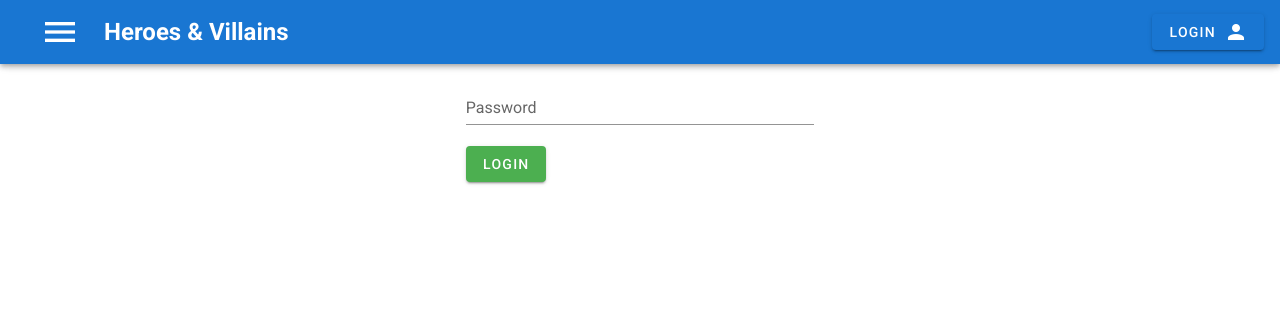
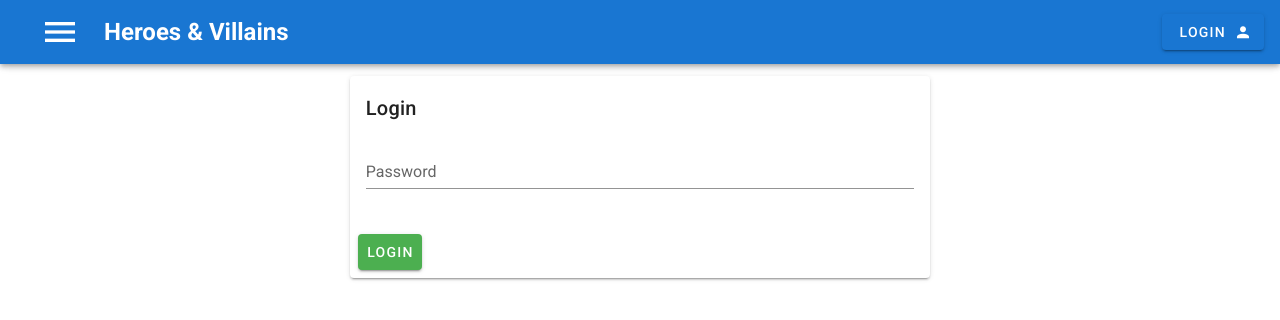
Before and after one commit to Lucas-Da-Silveira/MetroBoomin, a Vue app in the folder heroesandvilains/: page /login in a window 1280 px wide. Shown: the top 320 px of the page. Built offline with nearby package versions, Linux system fonts and the light colour scheme.

Commit message:
Edit NavBar et LoginView

```diff
--- a/heroesandvilains/src/components/NavBar.vue
+++ b/heroesandvilains/src/components/NavBar.vue
@@ -1,4 +1,6 @@
 <script>
+
+import {mapMutations, mapState} from "vuex";
 
 export default {
   name: 'NavBar',
@@ -9,6 +11,15 @@ export default {
       { name: 'Heroes', path: '/heroes'},
     ]
   }),
+  computed: {
+    ...mapState(['orgPassword']),
+  },
+  methods: {
+    ...mapMutations(['setOrgPassword']),
+    logout() {
+      this.setOrgPassword('');
+    },
+  }
 };
 </script>
 
@@ -52,13 +63,28 @@ export default {
 
     <v-spacer></v-spacer>
 
-    <router-link to="/login">
+    <router-link v-if="orgPassword === ''" to="/login">
       <v-btn
           elevation="2"
           text
       >
-        <span class="mr-2">Login</span>
-        <v-icon color="white">mdi-account</v-icon>
+        Login
+        <v-icon
+            right
+            dark
+        >mdi-account</v-icon>
+      </v-btn>
+    </router-link>
+    <router-link v-else to="">
+      <v-btn
+          elevation="2"
+          text
+          @click="logout">
+        Logout
+        <v-icon
+            right
+            dark
+        >mdi-logout</v-icon>
       </v-btn>
     </router-link>
   </v-app-bar>
--- a/heroesandvilains/src/views/LoginView.vue
+++ b/heroesandvilains/src/views/LoginView.vue
@@ -26,11 +26,13 @@ export default {
 
 <template>
   <v-container>
+    <v-card style="width: 50%; margin: 0 auto;">
+      <v-card-title>Login</v-card-title>
+      <v-card-text>
         <v-form
             ref="form"
             v-model="valid"
             lazy-validation
-        style="width: 30%; margin: auto;"
         >
           <v-text-field
               v-model="password"
@@ -38,7 +40,9 @@ export default {
               label="Password"
               required
           ></v-text-field>
-
+        </v-form>
+      </v-card-text>
+      <v-card-actions>
         <v-btn
             :disabled="!valid"
             color="success"
@@ -47,7 +51,9 @@ export default {
         >
           Login
         </v-btn>
-    </v-form>
+      </v-card-actions>
+    </v-card>
+
   </v-container>
 </template>
 
```
Lines whose indentation alone changed are shown as unchanged.
